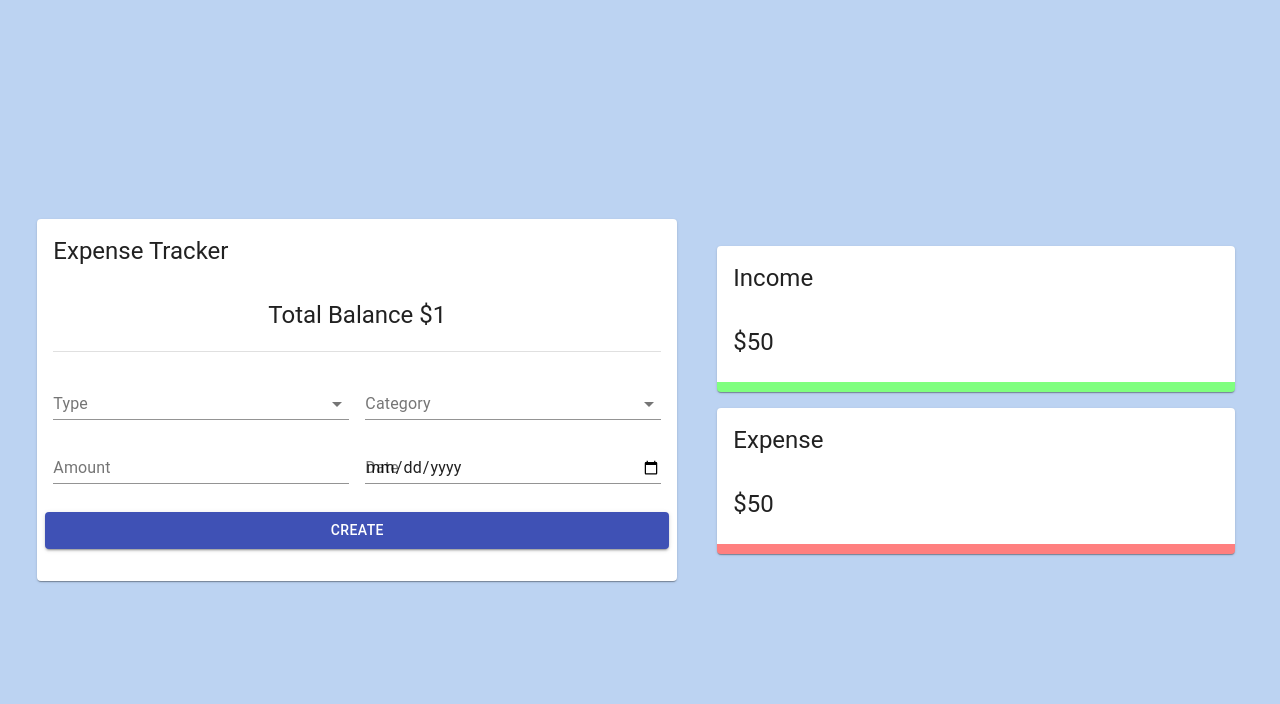
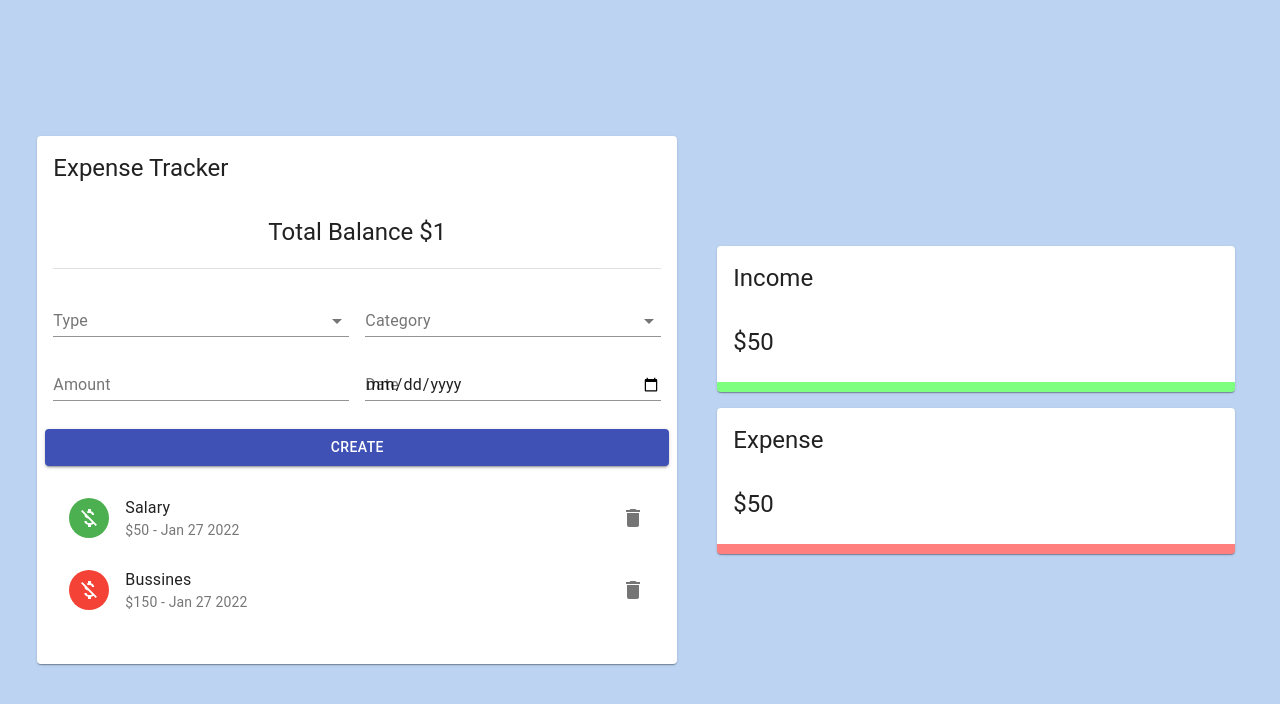
Before and after one commit to lenaratushna/expense-tracker-app, a React (Create React App) app: page / in a window 1280 px wide. Shown: the top 704 px of the page. Built offline with nearby package versions, Linux system fonts and the light colour scheme.

Commit message:
Created 'List' component

```diff
--- /dev/null
+++ b/src/components/Main/List/List.js
@@ -0,0 +1,40 @@
+import React from 'react';
+import { Avatar, IconButton, List as MUIList, ListItem, ListItemAvatar, ListItemText, Slide, ListItemSecondaryAction } from '@material-ui/core';
+import { Delete, MoneyOff } from '@material-ui/icons';
+
+import useStyles from './styles';
+
+const List = () => {
+
+  const classes = useStyles();
+
+  const transactions = [
+    { id: 1,  type: "Income", category: "Salary", amount: 50, date: "Jan 27 2022" },
+    { id: 2,  type: "Expense", category: "Bussines", amount: 150, date: "Jan 27 2022" },
+    { id: 3,  type: "Expense", category: "Salary", amount: 550, date: "Jan 27 2022" },
+  ];
+
+  return (
+    <MUIList dense={false} className={classes.list}>
+      {transactions.map((transaction) => (
+        <Slide direction="down" in mountOnEnter unmountOnExit key={transaction.id}>
+          <ListItem>
+            <ListItemAvatar>
+              <Avatar className={transaction.type === "Income" ? classes.avatarIncome : classes.avatarExpense}>
+                <MoneyOff />
+              </Avatar>
+            </ListItemAvatar>
+            <ListItemText primary={transaction.category} secondary={`$${transaction.amount} - ${transaction.date}`}/>
+            <ListItemSecondaryAction>
+              <IconButton edge="end" aria-label="delete">
+                <Delete />
+              </IconButton>
+            </ListItemSecondaryAction>
+          </ListItem>
+        </Slide>
+      ))}
+    </MUIList>
+  );
+};
+
+export default List;
--- /dev/null
+++ b/src/components/Main/List/styles.js
@@ -0,0 +1,17 @@
+import { makeStyles } from '@material-ui/core/styles';
+import { red, green } from '@material-ui/core/colors';
+
+export default makeStyles((theme) => ({
+  avatarIncome: {
+    color: '#fff',
+    backgroundColor: green[500],
+  },
+  avatarExpense: {
+    color: theme.palette.getContrastText(red[500]),
+    backgroundColor: red[500],
+  },
+  list: {
+    maxHeight: '150px',
+    overflow: 'auto',
+  },
+}));
--- a/src/components/Main/Main.js
+++ b/src/components/Main/Main.js
@@ -3,6 +3,7 @@
 
 import useStyles from './styles';
 import Form from './Form/Form';
+import List from './List/List';
 
 const Main = () => {
   const classes = useStyles();
@@ -20,7 +21,7 @@
       <CardContent className={classes.cartContent}>
         <Grid container spacing={2}>
           <Grid item xs={12}>
-            {/* <List /> */}
+            <List />
           </Grid>
         </Grid>
       </CardContent>
```
